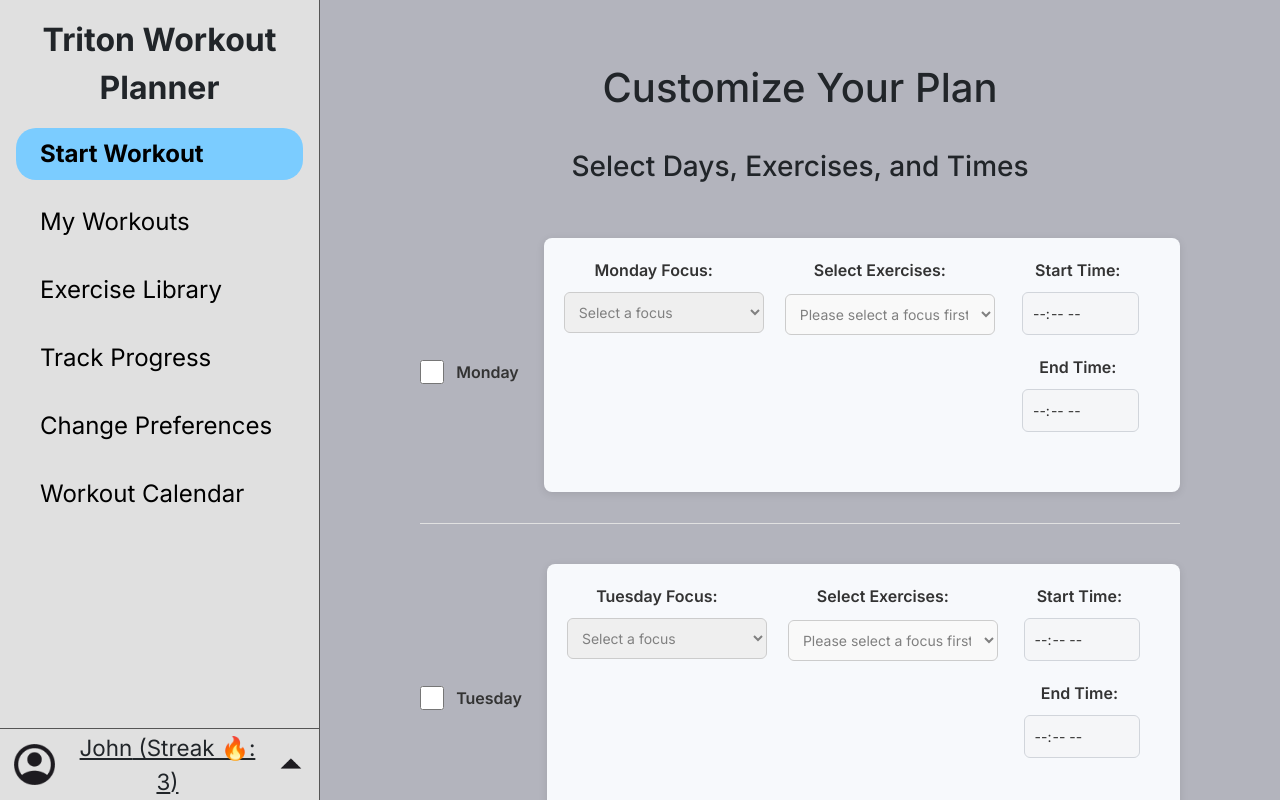
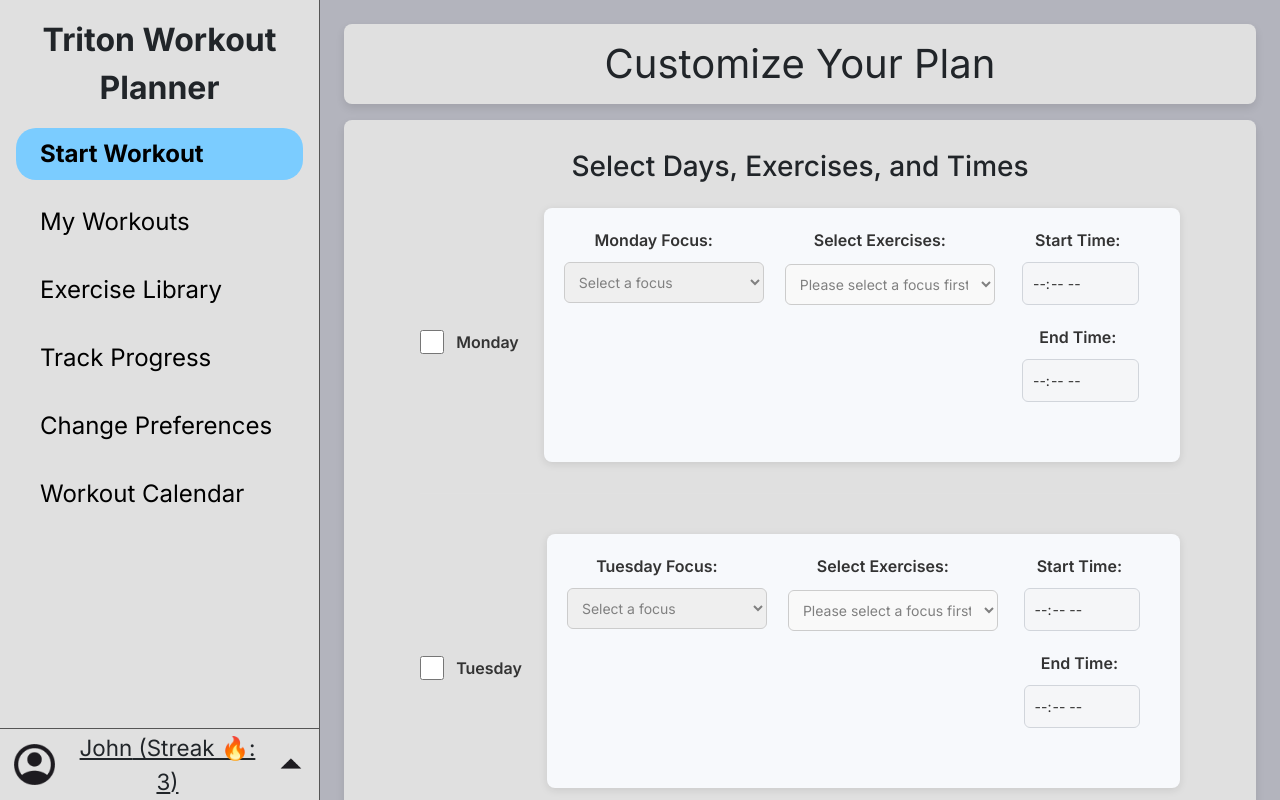
Before and after one commit to Sid10july/TritonWorkoutPlanner, a React (Create React App) app in the folder client/: page /build-your-own in a window 1280 px wide. Built offline with nearby package versions, Linux system fonts and the light colour scheme.

Commit message:
Issue #37 resolved: Fixed dashboard UI for the workout customization page, now the customization page has the same title and content container formats as other pages

```diff
--- a/client/src/views/BuildYourOwn.css
+++ b/client/src/views/BuildYourOwn.css
@@ -3,8 +3,7 @@
   flex-direction: column;
   justify-content: center;
   align-items: center;
-  gap: 30px;
-  padding: 40px 20px;
+  padding: 10px 5px;
   margin: 0 auto;
   max-width: 1200px;
   width: 100%;
@@ -145,10 +144,6 @@
   width: 100%;
 }
 
-.build-your-own {
-  width: 100%;
-  max-width: 100%;
-}
 .build-your-own button {
   margin-top: 30px;
   padding: 14px 30px;
@@ -165,6 +160,20 @@
 .build-your-own button:hover {
   background-color: #2980b9;
   transform: translateY(-2px);
+}
+
+.build-your-own .submit-button {
+  margin-top: -20px;
+  margin-bottom: 10px;
+  padding: 14px 30px;
+  font-size: 16px;
+  font-weight: bold;
+  color: #fff;
+  background-color: #3498db;
+  border: none;
+  border-radius: 6px;
+  cursor: pointer;
+  transition: background-color 0.3s ease, transform 0.2s ease;
 }
 
 .build-your-own button:active {
--- a/client/src/views/BuildYourOwn.tsx
+++ b/client/src/views/BuildYourOwn.tsx
@@ -89,8 +89,9 @@ export const BuildYourOwn = () => {
 
   return (
     <div className="build-your-own">
+      <h1 className="title-container">Customize Your Plan</h1>
+      <div className="content-container">
         <div className="customize-plan">
-        <h1>Customize Your Plan</h1>
           <h3>Select Days, Exercises, and Times</h3>
           <div className="days-selection">
             {daysOfWeek.map(day => ( //iterate through days of the week
@@ -160,7 +161,8 @@ export const BuildYourOwn = () => {
               </div>
             ))}
           </div>
-        <button>Submit</button>
+        </div>
+        <button className="submit-button">Submit</button>
       </div>
     </div>
   );
```
Lines whose indentation alone changed are shown as unchanged.
